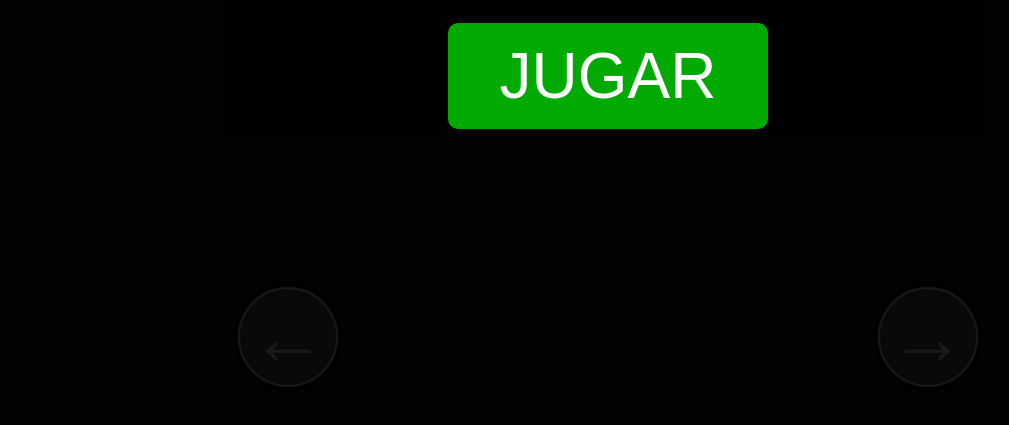
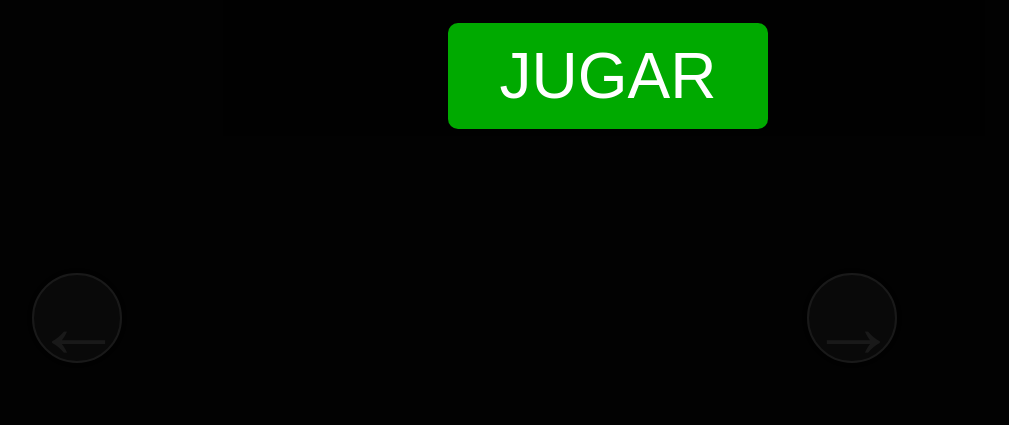
Before and after one commit to ferchosud66/StarMoralesRetro-cars, a plain HTML site: page index.html in a window 1280 px wide. Shown: the part 373-798 px from the top of the page, without its empty margins (32-1041 px from the left). Drawn offline with Linux system fonts and the light colour scheme.

Commit message:
Update style.css

```diff
--- a/style.css
+++ b/style.css
@@ -33,36 +33,58 @@ body {
 
 #controls {
     position: fixed;
-    bottom: 5vh;
-    width: 100%;
-    display: flex;
-    justify-content: space-around;
+    bottom: 8vh;
+    width: 90%;
+    display: grid;
+    grid-template-columns: 1fr 1fr 1fr;
+    grid-template-rows: auto auto;
+    gap: 10px;
     z-index: 100;
     pointer-events: none;
 }
 
 #controls button {
-    width: 15vw;
-    height: 15vw;
-    min-width: 60px;
-    min-height: 60px;
-    max-width: 100px;
-    max-height: 100px;
+    width: 18vw;
+    height: 18vw;
+    min-width: 70px;
+    min-height: 70px;
+    max-width: 90px;
+    max-height: 90px;
     border-radius: 50%;
-    background: rgba(255,255,255,0.3);
+    background: rgba(255, 255, 255, 0.3);
     border: 2px solid white;
     color: white;
-    font-size: 6vw;
+    font-size: 7vw;
     font-weight: bold;
     touch-action: manipulation;
     pointer-events: auto;
     outline: none;
-    box-shadow: 0 0 10px rgba(0,0,0,0.5);
+    box-shadow: 0 0 10px rgba(0, 0, 0, 0.5);
 }
 
 #controls button:active {
-    background: rgba(255,255,255,0.6);
+    background: rgba(255, 255, 255, 0.6);
     transform: scale(0.95);
+}
+
+#upBtn {
+    grid-column: 2;
+    grid-row: 1;
+}
+
+#downBtn {
+    grid-column: 2;
+    grid-row: 2;
+}
+
+#leftBtn {
+    grid-column: 1;
+    grid-row: 2;
+}
+
+#rightBtn {
+    grid-column: 3;
+    grid-row: 2;
 }
 
 #startScreen {
@@ -71,7 +93,7 @@ body {
     left: 0;
     width: 100%;
     height: 100%;
-    background: rgba(0,0,0,0.9);
+    background: rgba(0, 0, 0, 0.9);
     display: flex;
     flex-direction: column;
     justify-content: center;
```
